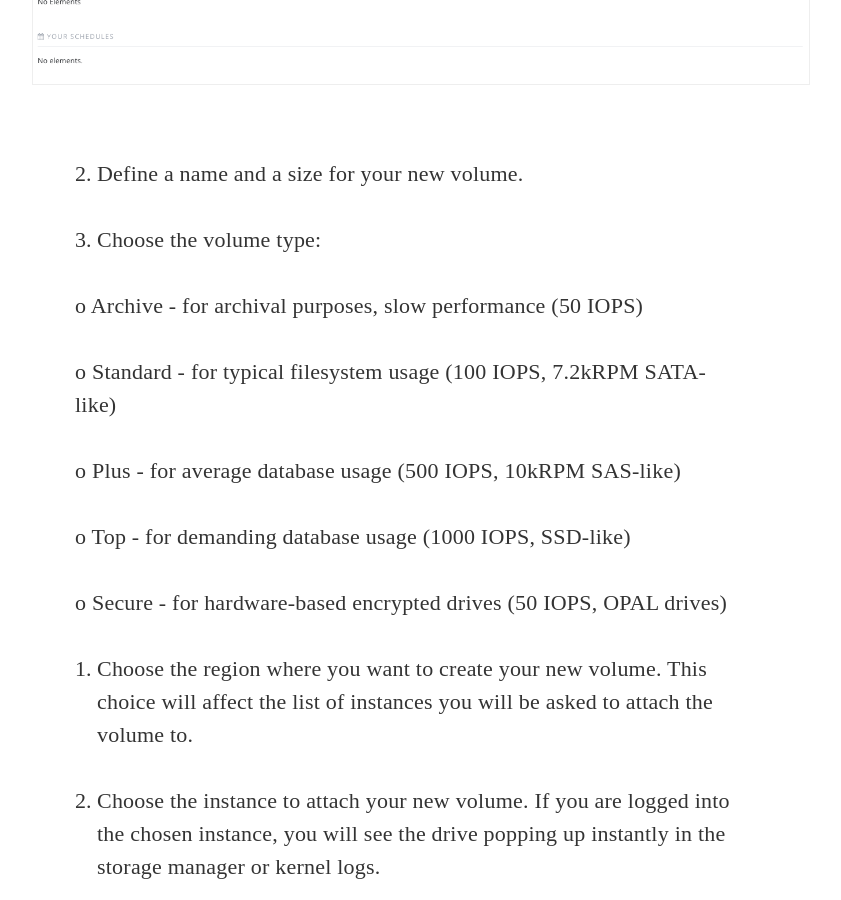
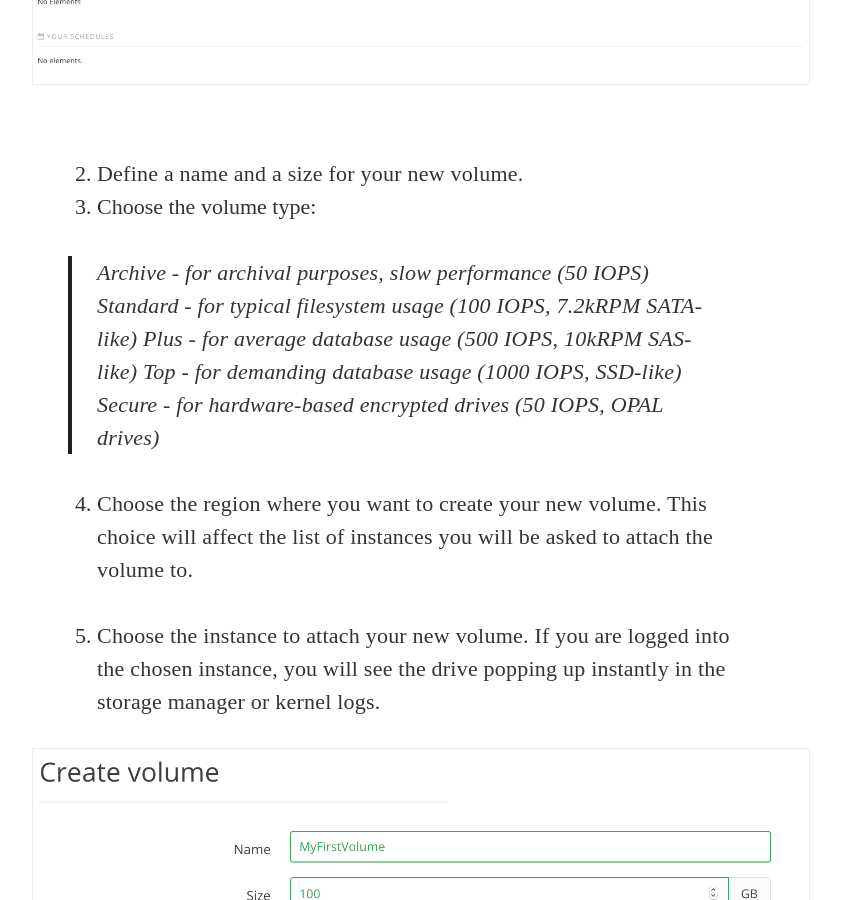
Before and after one commit to entercloudsuite/entercloudsuite.github.io, a Jekyll site: the page built from _posts/2016-03-31-how-to-manage-your-volumes.markdown, in a window 1280 px wide and 900 px high, scrolled down 1650 px. Shown: the whole window, without its empty margins (230-1071 px from the left). Built offline with Jekyll 4.4.1, drawn with Linux system fonts in a browser that asks for light colours; nearby versions of some CDN libraries; some web fonts are replaced.

```diff
--- a/_posts/2016-03-31-how-to-manage-your-volumes.markdown
+++ b/_posts/2016-03-31-how-to-manage-your-volumes.markdown
@@ -36,16 +36,11 @@ Advanced functionalities to back-up volumes to object storage are available via
 2. Define a name and a size for your new volume.
 
 3. Choose the volume type:
-
-o Archive - for archival purposes, slow performance (50 IOPS)
-
-o Standard - for typical filesystem usage (100 IOPS, 7.2kRPM SATA-like)
-
-o Plus - for average database usage (500 IOPS, 10kRPM SAS-like)
-
-o Top - for demanding database usage (1000 IOPS, SSD-like)
-
-o Secure - for hardware-based encrypted drives (50 IOPS, OPAL drives)
+  > Archive - for archival purposes, slow performance (50 IOPS)
+  > Standard - for typical filesystem usage (100 IOPS, 7.2kRPM SATA-like)
+  > Plus - for average database usage (500 IOPS, 10kRPM SAS-like)
+  > Top - for demanding database usage (1000 IOPS, SSD-like)
+  > Secure - for hardware-based encrypted drives (50 IOPS, OPAL drives)
 
 4. Choose the region where you want to create your new volume. This choice will affect the list of instances you will be asked to attach the volume to.
 
```
